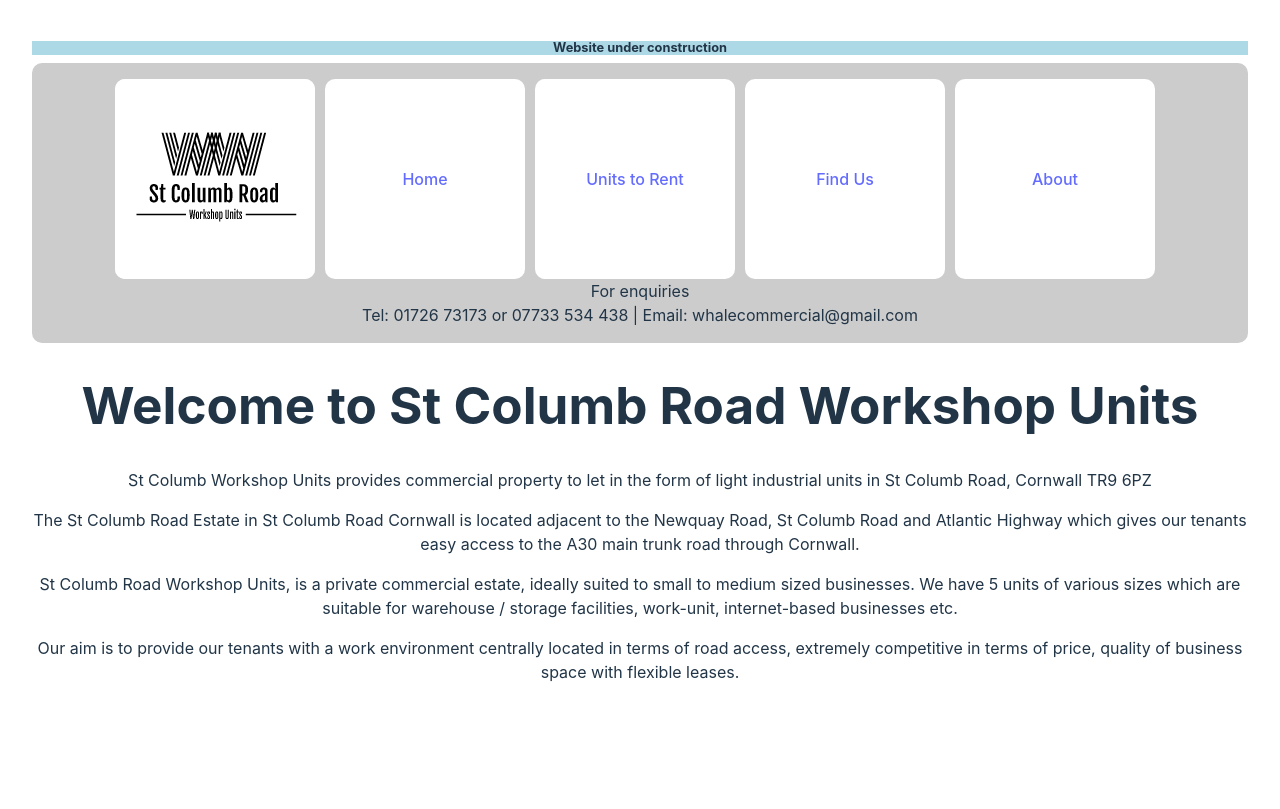
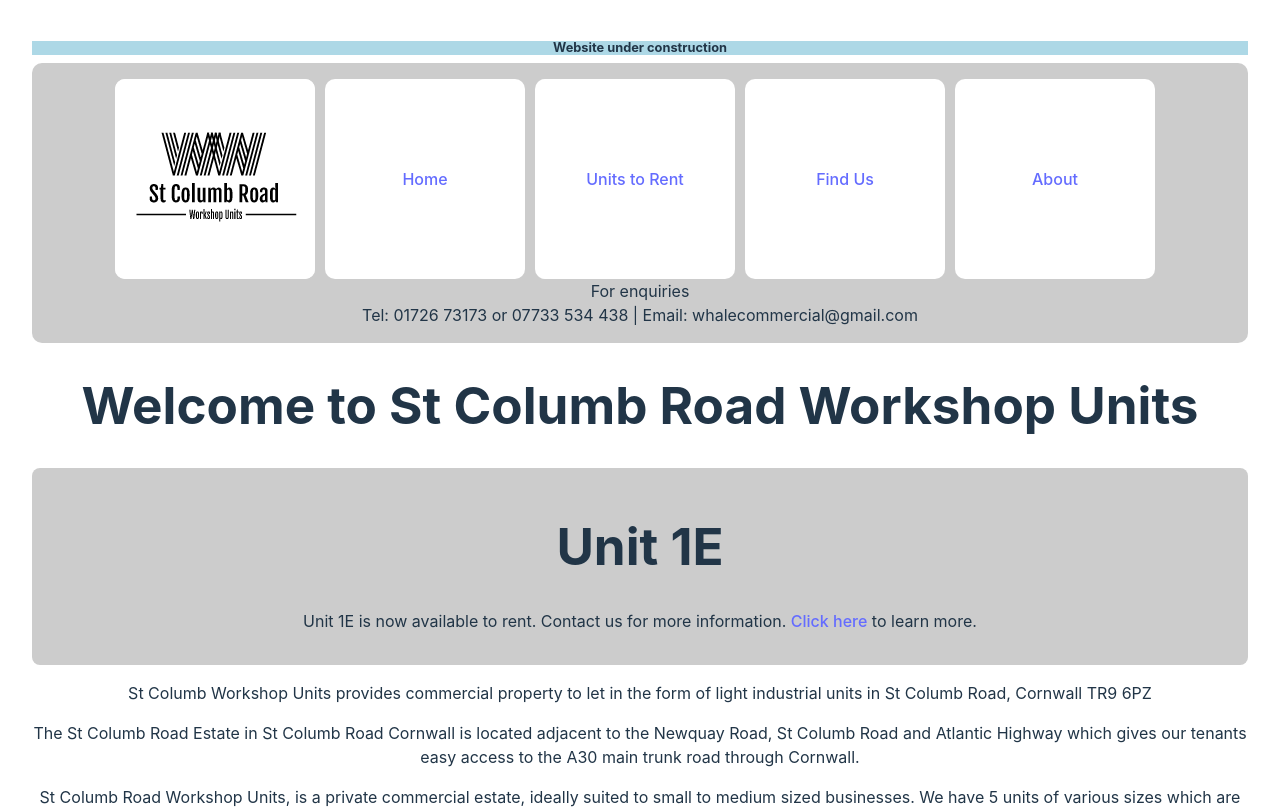
Before and after one commit to JeremyWhale/stcolumbroadsite, a Svelte app in the folder stcolumbfrontend/: page / in a window 1280 px wide. Shown: the top 809 px of the page. Built offline with nearby package versions, Linux system fonts and the light colour scheme.

Commit message:
Added UnitAlerts to homepage, Unit 1E info

```diff
--- /dev/null
+++ b/stcolumbfrontend/src/lib/UnitAlert.svelte
@@ -0,0 +1,16 @@
+<script>
+    import { Link } from 'svelte-routing';
+</script>
+
+<style>
+    .container {
+        background-color: #cccccc;
+        border-radius: 8px;
+        padding: 16px;
+    }
+</style>
+
+<div class="container">
+    <h1>Unit 1E</h1>
+    <p>Unit 1E is now available to rent. Contact us for more information. <Link to="/Units">Click here</Link> to learn more.</p>
+</div>
--- a/stcolumbfrontend/src/routes/Home.svelte
+++ b/stcolumbfrontend/src/routes/Home.svelte
@@ -1,10 +1,12 @@
 <script lang="ts">
     import Slideshow from '../lib/Slideshow.svelte';
+    import UnitAlert from '../lib/UnitAlert.svelte';
 </script>
 
 <main>
     <div>
         <h1>Welcome to St Columb Road Workshop Units</h1>
+        <UnitAlert/>
         <p>
             St Columb Workshop Units provides commercial property to let in the form of light industrial units in St Columb Road, Cornwall TR9 6PZ
         </p>
```
